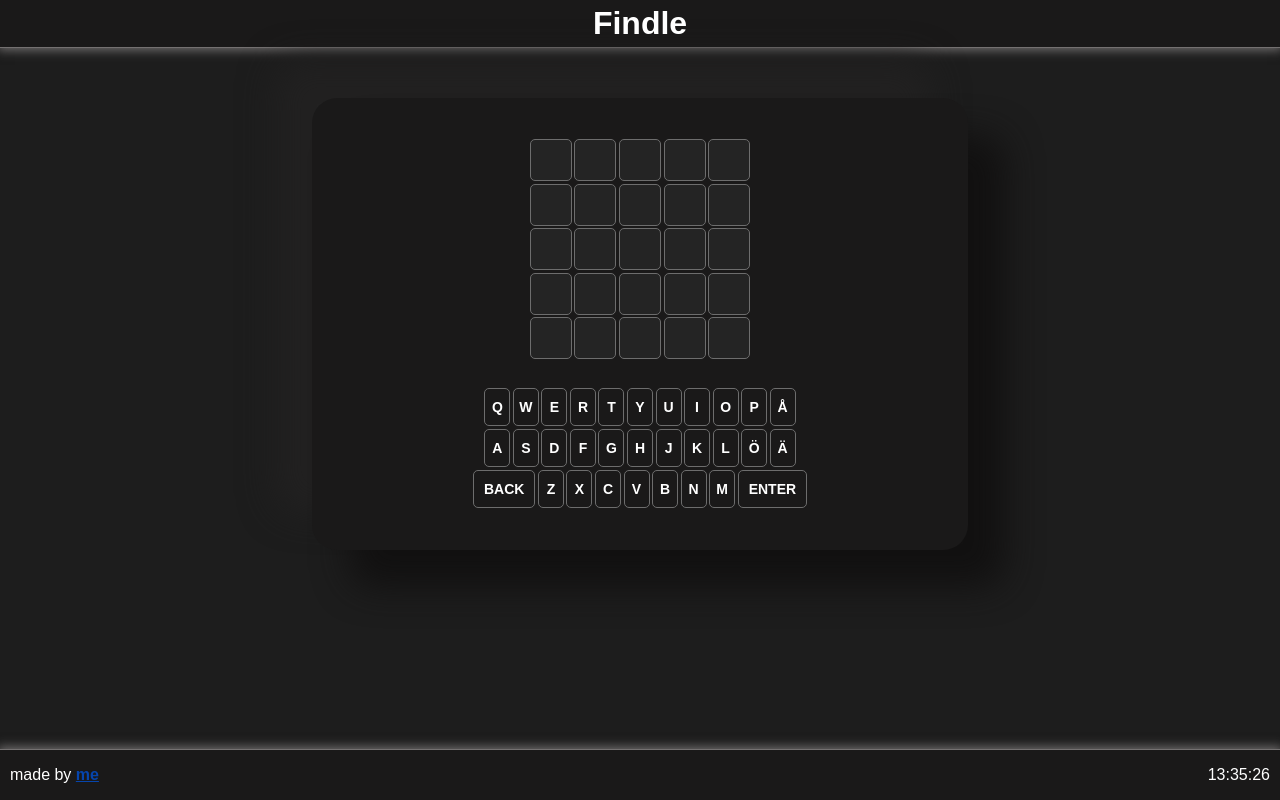
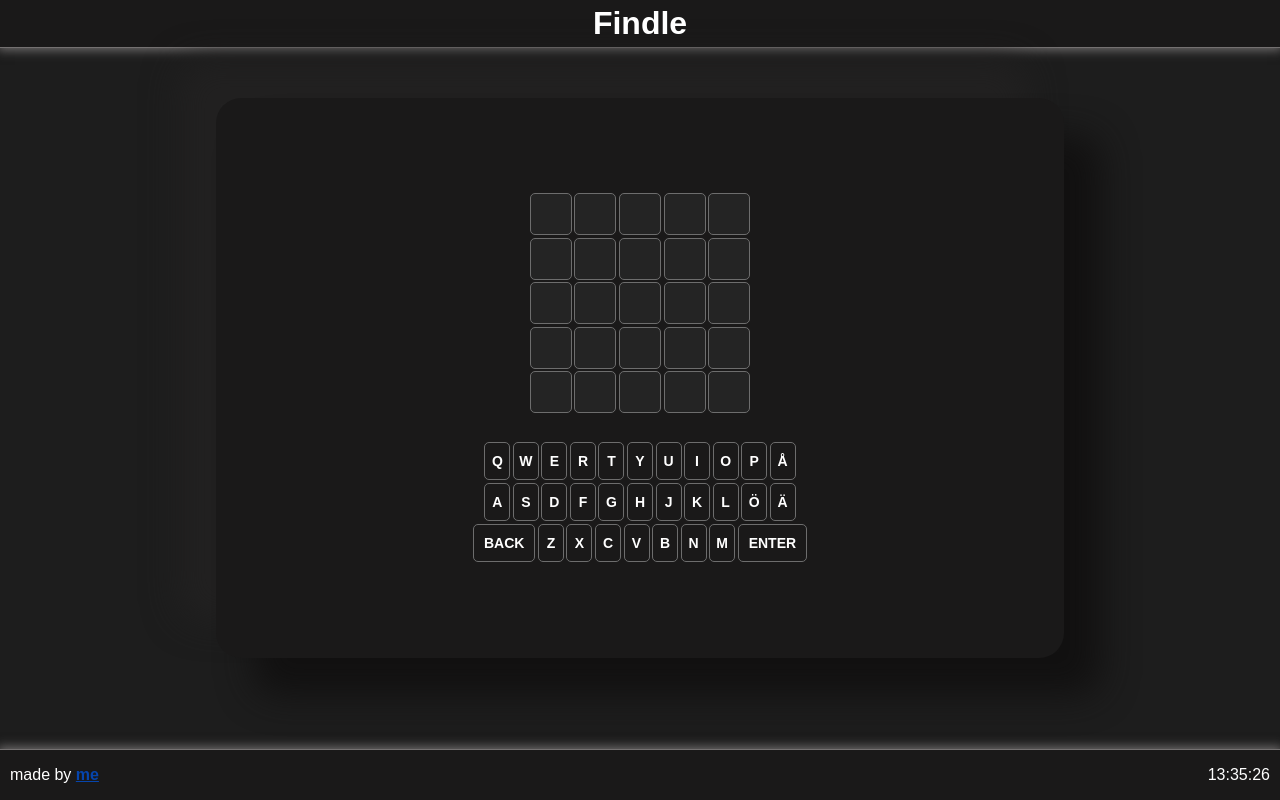
Before and after one commit to Averagess/Findle, a React (Vite) app: page / in a window 1280 px wide. Built offline with nearby package versions, Linux system fonts and the light colour scheme.

Commit message:
style changes

```diff
--- a/src/styles.css
+++ b/src/styles.css
@@ -32,7 +32,8 @@ body, #root {
   align-items: center;
   justify-content: center;
   min-width: fit-content;
-  width: 45vw;
+  width: 60vw;
+  height: 60vh;
   margin-left: auto;
   margin-right: auto;
   background-color: #1a1919;
@@ -170,6 +171,10 @@ body, #root {
   animation: reveal-default 0.5s ease-in both;
 }
 
+.horizontal-shake {
+  animation: horizontal-shake 0.5s ease-in both;
+}
+
 .footer-container {
   position: fixed;
   bottom: 0;
@@ -233,3 +238,11 @@ body, #root {
             background-color: #242424;
   }
 }
+
+@keyframes horizontal-shake {
+  0% { transform: translateX(0) }
+  25% { transform: translateX(5px) }
+  50% { transform: translateX(-5px) }
+  75% { transform: translateX(5px) }
+  100% { transform: translateX(0) }
+}
```
